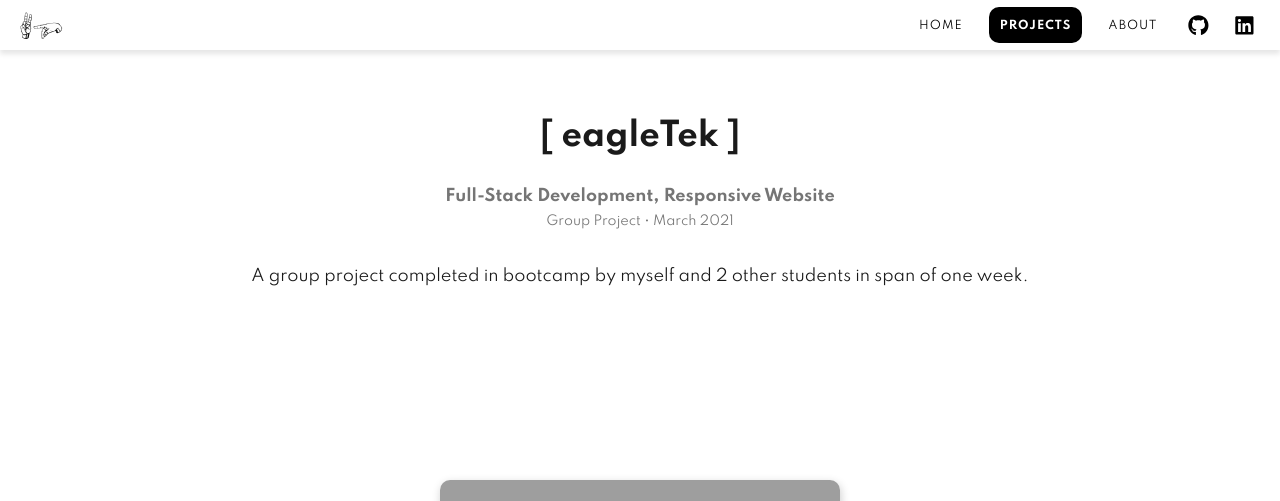
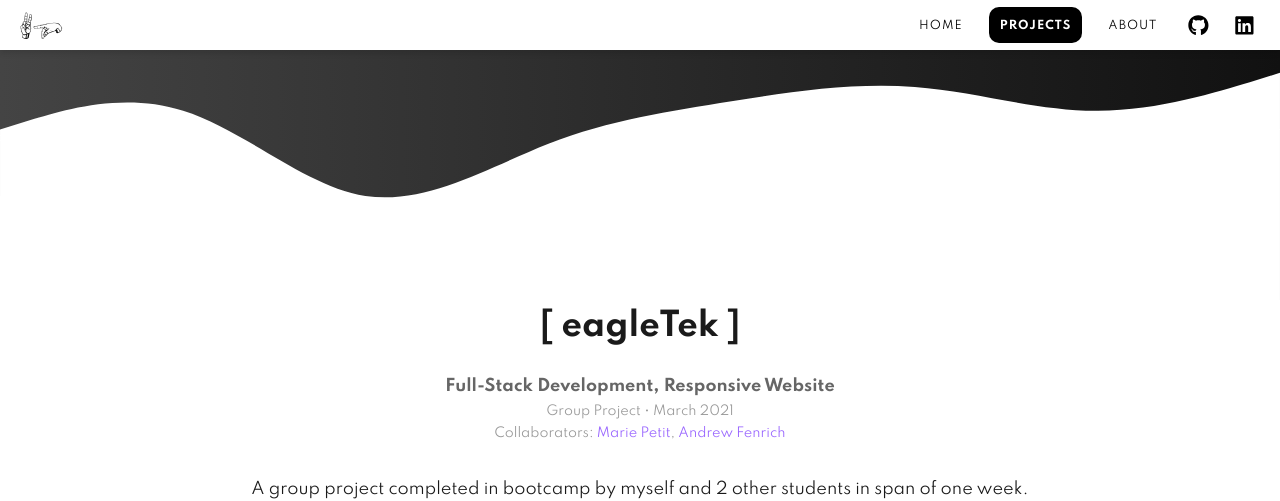
Before and after one commit to v-prt/portfolio, a React (Create React App) app: page /projects/eagletek in a window 1280 px wide. Shown: the top 501 px of the page. Built offline with nearby package versions, Linux system fonts and the light colour scheme; grey boxes are pictures that could not be loaded; a web font is replaced by a local one.

Commit message:
add project banners

```diff
--- a/src/GlobalStyles.js
+++ b/src/GlobalStyles.js
@@ -53,6 +53,7 @@
         list-style: none;
     }
     a {
+        color: ${COLORS.primaryAccent};
         text-decoration: none;
         transition: 0.2s ease-in-out;
     }
@@ -203,7 +204,16 @@
   flex-direction: column;
   align-items: center;
   width: 100%;
-  padding: 110px 0 60px 0;
+  padding-bottom: 60px;
+  .banner {
+    height: 200px;
+    width: 100%;
+    display: flex;
+    img {
+      width: 100%;
+      margin-top: auto;
+    }
+  }
   .description {
     display: flex;
     flex-direction: column;
@@ -217,12 +227,22 @@
   .summary {
     text-align: center;
     margin: 20px 0;
-    opacity: 0.6;
+    color: #999;
     .type {
+      color: #666;
       font-weight: bold;
     }
     .duration {
       font-size: 0.8rem;
+    }
+    .collaborators {
+      font-size: 0.8rem;
+      a {
+        border-bottom: 1px solid transparent;
+        &:hover {
+          border-color: ${COLORS.primaryAccent};
+        }
+      }
     }
   }
   .details {
@@ -254,6 +274,9 @@
     }
   }
   @media only screen and (min-width: ${BREAKPOINTS.tablet}) {
+    .banner {
+      height: 300px;
+    }
     .buttons {
       flex-direction: row;
     }
--- a/src/components/Header.js
+++ b/src/components/Header.js
@@ -17,13 +17,13 @@
         </div>
         <nav className='main-nav'>
           <NavLink className='nav-link' to='/'>
-            HOME
+            Home
           </NavLink>
           <NavLink className='nav-link' to='/projects'>
-            PROJECTS
+            Projects
           </NavLink>
           <NavLink className='nav-link' to='/about'>
-            ABOUT
+            About
           </NavLink>
           <a
             className='social-link'
--- a/src/components/Skills.js
+++ b/src/components/Skills.js
@@ -48,6 +48,7 @@
             <li>Git</li>
             <li>GitHub</li>
             <li>Figma</li>
+            <li>Adobe XD</li>
             <li>Canva</li>
           </List>
         </Group>
--- a/src/routes/projects/CreatorProfile.js
+++ b/src/routes/projects/CreatorProfile.js
@@ -1,6 +1,7 @@
 import { useEffect } from 'react'
 import { ProjectWrapper, LinkButton } from '../../GlobalStyles'
 import { Carousel } from '../../components/Carousel'
+import wave from '../../assets/white-wave.svg'
 
 import image1 from '../../assets/creator/creator-profile1.png'
 import image2 from '../../assets/creator/creator-profile2.png'
@@ -40,6 +41,9 @@
 
   return (
     <ProjectWrapper>
+      <div className='banner' style={{ background: 'linear-gradient(to right, #FFCCD9, #BBDCF7)' }}>
+        <img src={wave} alt='' />
+      </div>
       <div className='description'>
         <h2 className='title'>
           [ <b>Creator Profile</b> ]
--- a/src/routes/projects/EagleTek.js
+++ b/src/routes/projects/EagleTek.js
@@ -1,6 +1,7 @@
 import { useEffect } from 'react'
 import { ProjectWrapper, LinkButton } from '../../GlobalStyles'
 import { Carousel } from '../../components/Carousel'
+import wave from '../../assets/white-wave.svg'
 
 import image1 from '../../assets/eagletek/eagletek1.png'
 import image2 from '../../assets/eagletek/eagletek2.png'
@@ -22,6 +23,9 @@
 
   return (
     <ProjectWrapper>
+      <div className='banner' style={{ background: 'linear-gradient(to right, #444, #111)' }}>
+        <img src={wave} alt='' />
+      </div>
       <div className='description'>
         <h2 className='title'>
           [ <b>eagleTek</b> ]
@@ -29,6 +33,22 @@
         <div className='summary'>
           <p className='type'>Full-Stack Development, Responsive Website</p>
           <p className='duration'>Group Project • March 2021</p>
+          <p className='collaborators'>
+            Collaborators:{' '}
+            <a
+              href='https://www.linkedin.com/in/mariie-petit/'
+              target='_blank'
+              rel='noopener noreferrer'>
+              Marie Petit
+            </a>
+            ,{' '}
+            <a
+              href='https://www.linkedin.com/in/andrew-fenrich/'
+              target='_blank'
+              rel='noopener noreferrer'>
+              Andrew Fenrich
+            </a>
+          </p>
         </div>
         <div className='details'>
           <p>
--- a/src/routes/projects/Plantgeek.js
+++ b/src/routes/projects/Plantgeek.js
@@ -1,6 +1,7 @@
 import { useEffect } from 'react'
 import { ProjectWrapper, LinkButton } from '../../GlobalStyles'
 import { Carousel } from '../../components/Carousel'
+import wave from '../../assets/white-wave.svg'
 
 import image1 from '../../assets/plantgeek/plantgeek-homepage1.png'
 import image2 from '../../assets/plantgeek/plantgeek-homepage2.png'
@@ -36,6 +37,9 @@
 
   return (
     <ProjectWrapper>
+      <div className='banner' style={{ background: 'linear-gradient(to right, #92D265, #5D9E2E)' }}>
+        <img src={wave} alt='' />
+      </div>
       <div className='description'>
         <h2 className='title'>
           [ <b>plantgeek</b> ]
--- a/src/routes/projects/SushiHeaven.js
+++ b/src/routes/projects/SushiHeaven.js
@@ -1,6 +1,7 @@
 import { useEffect } from 'react'
 import { ProjectWrapper, LinkButton } from '../../GlobalStyles'
 import { Carousel } from '../../components/Carousel'
+import wave from '../../assets/white-wave.svg'
 
 import image1 from '../../assets/sushi-heaven/sushi-heaven-home.png'
 import image2 from '../../assets/sushi-heaven/sushi-heaven-game.png'
@@ -17,6 +18,9 @@
 
   return (
     <ProjectWrapper>
+      <div className='banner' style={{ background: 'linear-gradient(to right, #FFECB3, #FFB3D2)' }}>
+        <img src={wave} alt='' />
+      </div>
       <div className='description'>
         <h2 className='title'>
           [ <b>Sushi Heaven</b> ]
--- a/src/routes/projects/TicketWidget.js
+++ b/src/routes/projects/TicketWidget.js
@@ -1,6 +1,7 @@
 import { useEffect } from 'react'
 import { ProjectWrapper, LinkButton } from '../../GlobalStyles'
 import { Carousel } from '../../components/Carousel'
+import wave from '../../assets/white-wave.svg'
 
 import image1 from '../../assets/ticket-widget/ticket-widget1.png'
 import image2 from '../../assets/ticket-widget/ticket-widget2.png'
@@ -22,6 +23,9 @@
 
   return (
     <ProjectWrapper>
+      <div className='banner' style={{ background: 'linear-gradient(to right, #D9B3FF, #7E1AC1)' }}>
+        <img src={wave} alt='' />
+      </div>
       <div className='description'>
         <h2 className='title'>
           [ <b>TicketWidget</b> ]
```
Also changed, not shown: src/assets/white-wave.svg (added).
